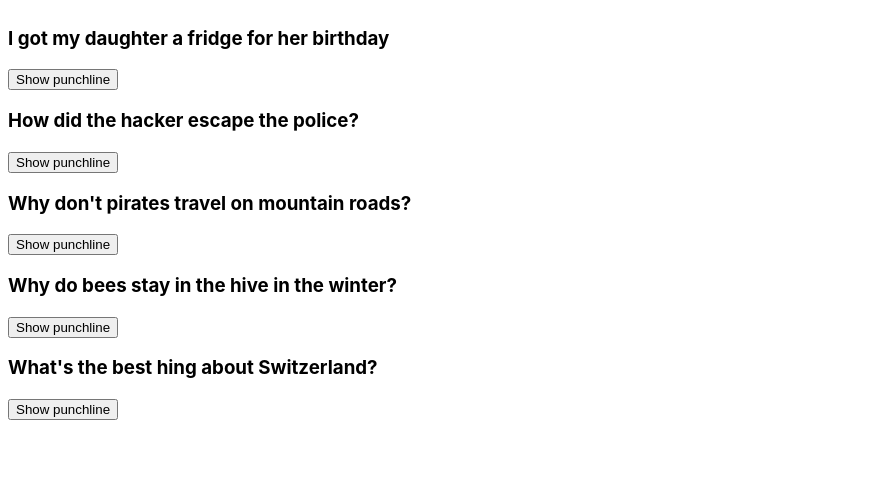
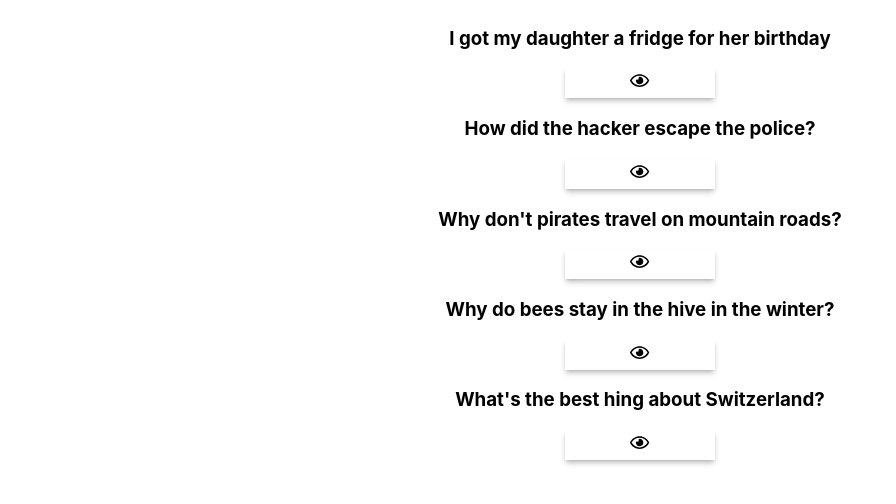
Before and after one commit to lswebdevelops/props_app, a React (Create React App) app: page / in a window 1280 px wide. Shown: the top 504 px of the page, without its empty margins (0-896 px from the left). Built offline with nearby package versions, Linux system fonts and the light colour scheme.

Commit message:
adding some styling to the jokes page

```diff
--- a/package.json
+++ b/package.json
@@ -8,6 +8,7 @@
     "@testing-library/user-event": "^13.5.0",
     "react": "^18.2.0",
     "react-dom": "^18.2.0",
+    "react-icons": "^4.8.0",
     "react-scripts": "5.0.1",
     "web-vitals": "^2.1.4"
   },
--- a/src/App.js
+++ b/src/App.js
@@ -1,26 +1,21 @@
-import './App.css';
+import "./App.css";
 import React from "react";
-import Jokes from './Components/Jokes';
-import jokesData from './Data/jokesData';
+import Jokes from "./Components/Jokes";
+import jokesData from "./Data/jokesData";
 
-function App() {
-  const jokeElements = jokesData.map(joke => {
-
+ function App() {
+  const jokeElements = jokesData.map((joke) => {
     return (
       <Jokes
-        setup={joke.setup}
-        key={joke.id}
-        punchline={joke.punchline}
-
-      />
+      setup={joke.setup}
+      key={joke.id}
+      punchline={joke.punchline}
+      changeIcon={joke.changeIcon}
+       />
     );
   });
 
-  return (
-    <div>
-      {jokeElements}
-    </div>
-  );
+  return <div>{jokeElements}</div>;
 }
 
 export default App;
--- a/src/Components/Jokes.jsx
+++ b/src/Components/Jokes.jsx
@@ -1,19 +1,21 @@
-import '../Styles/Jokes.css';
-import React from 'react';
+import "../Styles/Jokes.css";
+import React from "react";
+import { FaRegEye, FaRegEyeSlash } from "react-icons/fa";
 
 function Jokes(props) {
   const [isShown, setIsShown] = React.useState(false);
 
   function toggleShown() {
-
-    setIsShown(prevShown => !prevShown)
+    setIsShown((prevShown) => !prevShown);
   }
 
   return (
     <div>
       <h3>{props.setup}</h3>
       <div>
-        <button onClick={toggleShown}>Show punchline</button>
+        <button onClick={toggleShown}>
+          {isShown ? <FaRegEyeSlash /> : <FaRegEye />}
+          </button>
         {isShown && <p>{props.punchline}</p>}
       </div>
     </div>
--- a/src/Data/jokesData.js
+++ b/src/Data/jokesData.js
@@ -2,32 +2,32 @@ const jokes = [
   {
     id: 1,
     setup: "I got my daughter a fridge for her birthday",
-      punchline: "I can't wait to see her face light up when she opens it."
+    punchline: "I can't wait to see her face light up when she opens it.",
   },
   {
     id: 2,
 
     setup: "How did the hacker escape the police?",
-      punchline: "He ransomwared himself."
+    punchline: "He ransomwared himself.",
   },
   {
     id: 3,
 
     setup: "Why don't pirates travel on mountain roads?",
-      punchline: "Because they prefer to take the high seas."
+    punchline: "Because they prefer to take the high seas.",
   },
   {
     id: 4,
 
     setup: "Why do bees stay in the hive in the winter?",
-      punchline: "It's too cold to go outside and pollen-tate."
+    punchline: "It's too cold to go outside and pollen-tate.",
   },
   {
     id: 5,
 
     setup: "What's the best hing about Switzerland?",
-      punchline: "I don't know, but the flag is a big plus."
-    }
-  ]
+    punchline: "I don't know, but the flag is a big plus.",
+  },
+];
 
 export default jokes;
--- a/src/Styles/Jokes.css
+++ b/src/Styles/Jokes.css
@@ -0,0 +1,17 @@
+*{
+    text-align: center;
+}
+
+
+
+
+button{
+    width: 150px;
+    height: 30px;
+    border: none;
+    background-color: white;
+    box-shadow: rgba(0, 0, 0, 0.2) 0px 4px 6px -1px,
+                rgba(0, 0, 0, 0.14) 0px 2px 4px -1px,
+                rgba(0, 0, 0, 0.12) 0px 1px 1px -1px;
+    font-size: larger;
+}
```
Also changed, not shown: 1 other file (tests, documents, lock files or other folders). Lines whose indentation alone changed are shown as unchanged.
